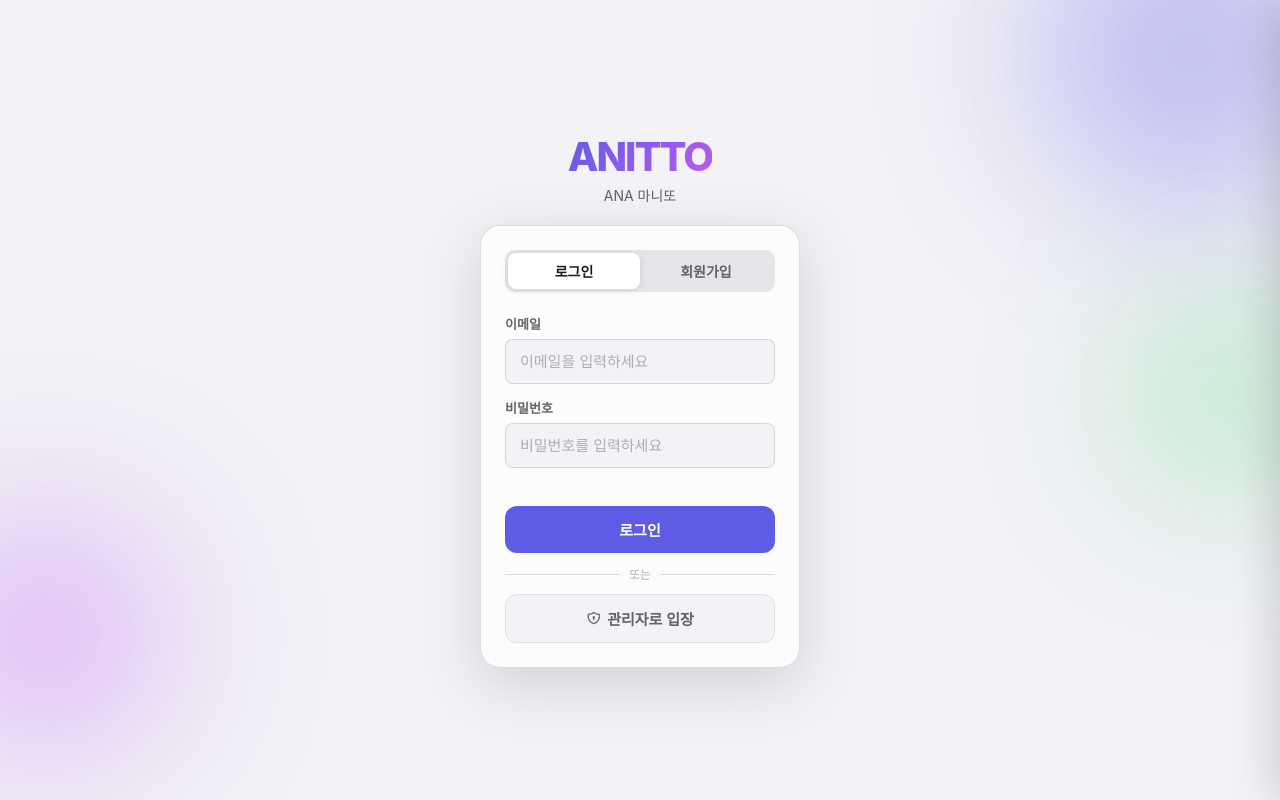
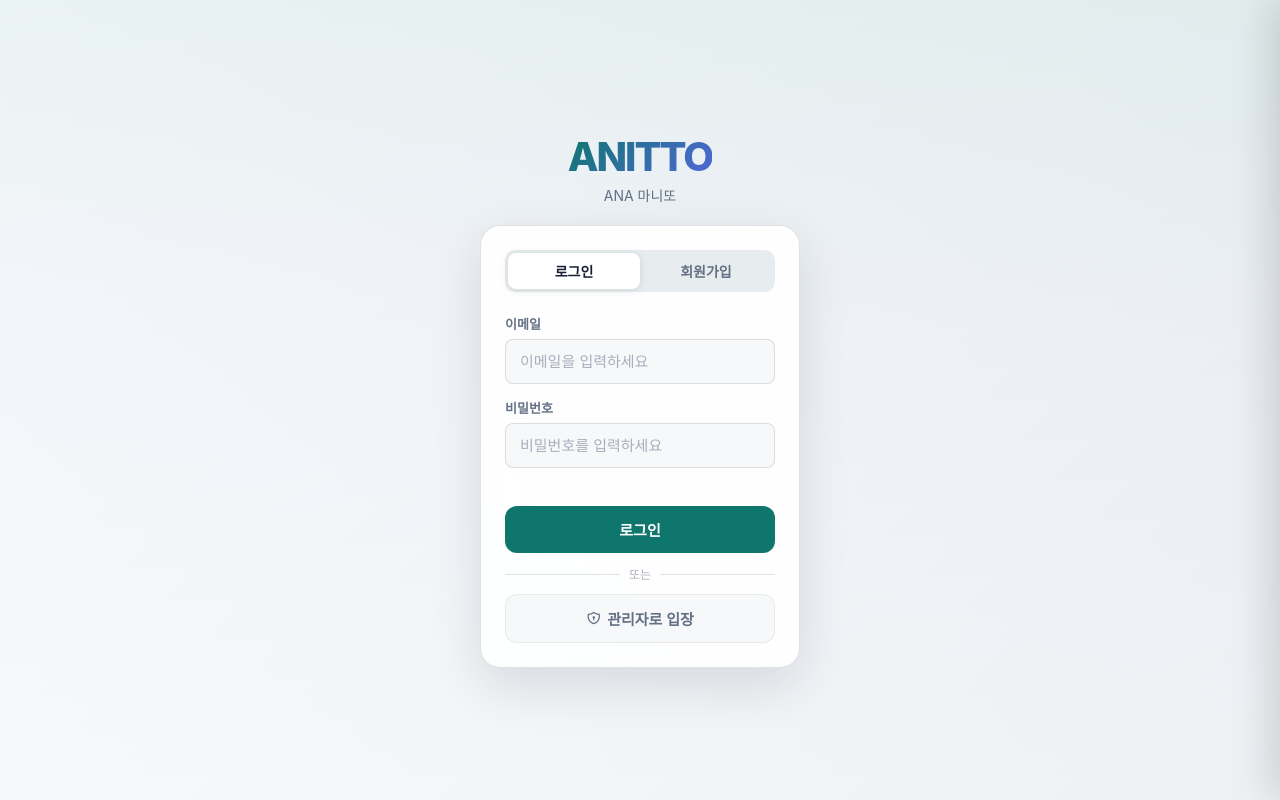
Before and after one commit to wari4589/CNU_anitto, a Next.js app: page / in a window 1280 px wide. Built offline with nearby package versions, Linux system fonts and the light colour scheme; no server answers; a web font is replaced by a local one.

Commit message:
style: refine app color palette

```diff
--- a/app/globals.css
+++ b/app/globals.css
@@ -5,25 +5,25 @@
 
 /* ─── TOKENS ─────────────────────────── */
 :root {
-  --bg:            #f2f2f7;
-  --bg2:           #e5e5ea;
+  --bg:            #f7f8fa;
+  --bg2:           #e7ecef;
   --card:          #ffffff;
-  --card-glass:    rgba(255,255,255,0.75);
-  --text:          #1c1c1e;
-  --text2:         #636366;
-  --text3:         #aeaeb2;
-  --border:        rgba(0,0,0,0.07);
-  --border2:       rgba(0,0,0,0.12);
+  --card-glass:    rgba(255,255,255,0.92);
+  --text:          #172033;
+  --text2:         #647084;
+  --text3:         #a7afbc;
+  --border:        rgba(23,32,51,0.07);
+  --border2:       rgba(23,32,51,0.13);
 
-  --accent:        #5e5ce6;
-  --accent-dim:    rgba(94,92,230,0.12);
-  --green:         #30d158;
-  --green-dim:     rgba(48,209,88,0.12);
-  --red:           #ff375f;
-  --red-dim:       rgba(255,55,95,0.10);
-  --amber:         #ff9f0a;
-  --amber-dim:     rgba(255,159,10,0.12);
-  --purple:        #bf5af2;
+  --accent:        #0f766e;
+  --accent-dim:    rgba(15,118,110,0.12);
+  --green:         #2e8f5b;
+  --green-dim:     rgba(46,143,91,0.12);
+  --red:           #d64550;
+  --red-dim:       rgba(214,69,80,0.11);
+  --amber:         #c8791a;
+  --amber-dim:     rgba(200,121,26,0.13);
+  --purple:        #5267d8;
 
   --radius-lg:     20px;
   --radius:        16px;
@@ -32,7 +32,7 @@
 
   --shadow:        0 2px 16px rgba(0,0,0,0.07);
   --shadow-md:     0 6px 32px rgba(0,0,0,0.10);
-  --shadow-lg:     0 16px 60px rgba(0,0,0,0.14);
+  --shadow-lg:     0 18px 50px rgba(23,32,51,0.12);
 
   --tab-h:         96px;
   --header-h:      72px;
@@ -40,13 +40,13 @@
 }
 
 [data-theme="dark"] {
-  --bg:            #1c1c1e;
-  --bg2:           #2c2c2e;
-  --card:          #2c2c2e;
-  --card-glass:    rgba(44,44,46,0.80);
+  --bg:            #111827;
+  --bg2:           #1f2937;
+  --card:          #1f2937;
+  --card-glass:    rgba(31,41,55,0.84);
   --text:          #ffffff;
-  --text2:         rgba(235,235,245,0.78);
-  --text3:         rgba(235,235,245,0.40);
+  --text2:         rgba(241,245,249,0.78);
+  --text3:         rgba(241,245,249,0.42);
   --border:        rgba(255,255,255,0.08);
   --border2:       rgba(255,255,255,0.14);
 }
@@ -143,14 +143,14 @@ input, select, textarea { font-family: inherit; }
 
 /* ─── HERO CARD ──────────────────────── */
 .hero-card {
-  background: linear-gradient(135deg, #5e5ce6 0%, #bf5af2 100%);
+  background: linear-gradient(135deg, #0f766e 0%, #2f6f9f 58%, #5267d8 100%);
   border-radius: var(--radius-lg);
   padding: 22px 20px 20px;
   color: #fff;
   position: relative;
   overflow: hidden;
   margin-bottom: 12px;
-  box-shadow: 0 8px 32px rgba(94,92,230,0.35);
+  box-shadow: 0 10px 34px rgba(15,118,110,0.24);
 }
 .hero-bg-blob {
   position: absolute; right: -30px; top: -30px;
@@ -190,8 +190,8 @@ input, select, textarea { font-family: inherit; }
   transition: transform .15s;
 }
 .quick-card:active { transform: scale(.97); }
-.letter-card-bg { background: linear-gradient(135deg, rgba(94,92,230,.15), rgba(191,90,242,.1)); border: .5px solid var(--accent-dim); }
-.coin-card-bg   { background: linear-gradient(135deg, rgba(255,159,10,.15), rgba(255,55,95,.1));  border: .5px solid var(--amber-dim); }
+.letter-card-bg { background: linear-gradient(135deg, rgba(15,118,110,.13), rgba(82,103,216,.08)); border: .5px solid var(--accent-dim); }
+.coin-card-bg   { background: linear-gradient(135deg, rgba(200,121,26,.14), rgba(214,69,80,.08)); border: .5px solid var(--amber-dim); }
 .quick-icon { font-size: 24px; margin-bottom: 6px; }
 .quick-val  { font-size: 28px; font-weight: 700; margin-bottom: 2px; }
 .quick-lbl  { font-size: 12px; color: var(--text2); }
@@ -298,8 +298,8 @@ input, select, textarea { font-family: inherit; }
 /* ─── RANKING ────────────────────────── */
 .rank-delay-notice {
   display: flex; align-items: flex-start; gap: 8px;
-  background: rgba(255,159,10,0.1);
-  border: .5px solid rgba(255,159,10,0.3);
+  background: var(--amber-dim);
+  border: .5px solid rgba(200,121,26,0.28);
   border-radius: var(--radius-sm); padding: 12px 14px;
   font-size: 13px; color: var(--text2);
   margin-bottom: 14px; line-height: 1.5;
@@ -370,7 +370,7 @@ input, select, textarea { font-family: inherit; }
 }
 .btn-primary:active { transform: scale(.97); opacity: .9; }
 .btn-primary.full { width: 100%; }
-.btn-primary.admin { background: linear-gradient(135deg, #1c1c1e, #3a3a3c); }
+.btn-primary.admin { background: linear-gradient(135deg, #172033, #0f766e); }
 
 .btn-secondary {
   display: inline-flex; align-items: center; justify-content: center; gap: 6px;
@@ -498,7 +498,7 @@ input, select, textarea { font-family: inherit; }
 }
 .tab-item.active i {
   background: var(--accent-dim); color: var(--accent);
-  box-shadow: 0 6px 18px rgba(94,92,230,.22);
+  box-shadow: 0 6px 18px rgba(15,118,110,.20);
   transform: translateY(-3px) scale(1.14);
 }
 .tab-item.active span { color: var(--accent); opacity: 1; transform: translateY(-1px); }
@@ -516,8 +516,14 @@ input, select, textarea { font-family: inherit; }
   min-height: 100dvh;
   background: var(--bg);
 }
-.login-bg { position: fixed; inset: 0; overflow: hidden; pointer-events: none; z-index: 0; }
+.login-bg {
+  position: fixed; inset: 0; overflow: hidden; pointer-events: none; z-index: 0;
+  background:
+    linear-gradient(180deg, rgba(15,118,110,.08) 0%, rgba(82,103,216,.04) 42%, transparent 100%),
+    linear-gradient(135deg, rgba(255,255,255,.72), rgba(231,236,239,.58));
+}
 .login-orb {
+  display: none;
   position: absolute; border-radius: 50%;
   filter: blur(80px); opacity: .35;
   animation: orbFloat 8s ease-in-out infinite;
@@ -582,7 +588,7 @@ input, select, textarea { font-family: inherit; }
 .admin-badge-row { display: flex; justify-content: center; margin-bottom: 18px; }
 .admin-badge {
   display: inline-flex; align-items: center; gap: 6px;
-  background: linear-gradient(135deg, #1c1c1e, #3a3a3c);
+  background: linear-gradient(135deg, #172033, #0f766e);
   color: #fff; border-radius: 20px; padding: 6px 16px;
   font-size: 13px; font-weight: 600;
 }
@@ -604,7 +610,7 @@ input, select, textarea { font-family: inherit; }
 
 /* ─── ADMIN ──────────────────────────── */
 .admin-header {
-  background: linear-gradient(135deg, #1c1c1e 0%, #2c2c2e 100%);
+  background: linear-gradient(135deg, #172033 0%, #0f766e 100%);
   padding: 0; flex-shrink: 0;
 }
 .admin-header-inner {
@@ -787,8 +793,8 @@ input, select, textarea { font-family: inherit; }
 #screen-ending.active { display: flex; }
 .ending-bg {
   position: fixed; inset: 0;
-  background: radial-gradient(ellipse at 50% 30%, rgba(94,92,230,.2) 0%, transparent 70%),
-              radial-gradient(ellipse at 80% 80%, rgba(191,90,242,.15) 0%, transparent 60%),
+  background: radial-gradient(ellipse at 50% 30%, rgba(15,118,110,.22) 0%, transparent 70%),
+              radial-gradient(ellipse at 80% 80%, rgba(82,103,216,.16) 0%, transparent 60%),
               #000;
 }
 .ending-stars {
@@ -832,10 +838,10 @@ input, select, textarea { font-family: inherit; }
   background: linear-gradient(135deg, var(--accent), var(--purple));
   color: #fff; border: none; font-size: 16px; font-weight: 700;
   cursor: pointer; font-family: inherit;
-  box-shadow: 0 8px 30px rgba(94,92,230,.4);
+  box-shadow: 0 8px 30px rgba(15,118,110,.32);
   transition: all .2s;
 }
-.ending-btn:hover { transform: translateY(-2px); box-shadow: 0 12px 40px rgba(94,92,230,.5); }
+.ending-btn:hover { transform: translateY(-2px); box-shadow: 0 12px 40px rgba(15,118,110,.42); }
 
 .ending-card {
   background: rgba(255,255,255,.07);
```
